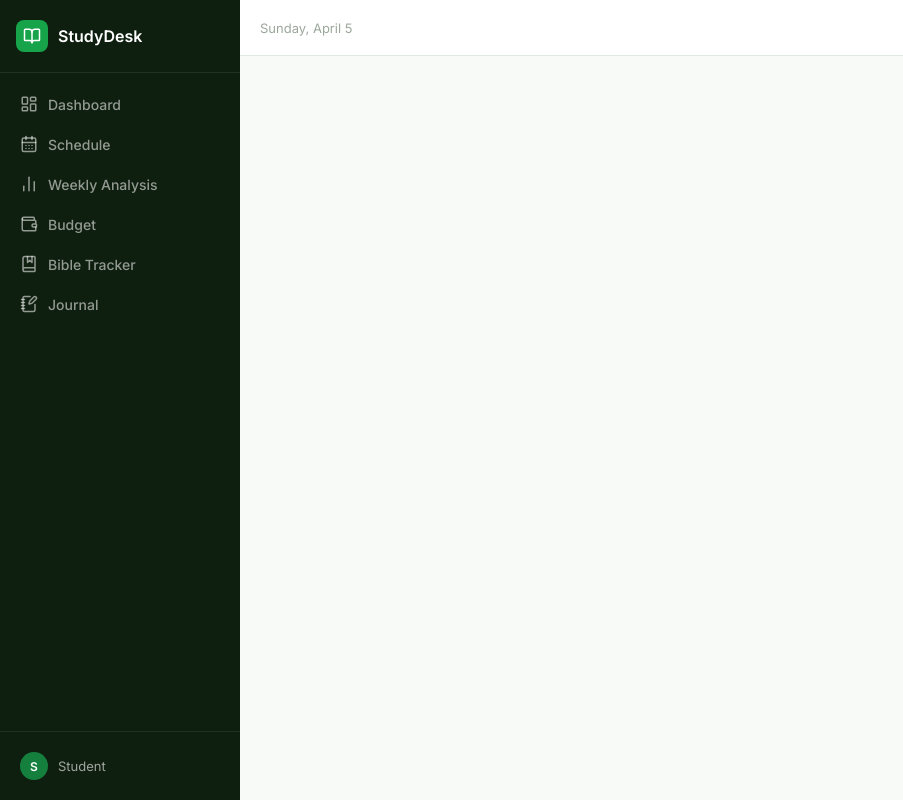
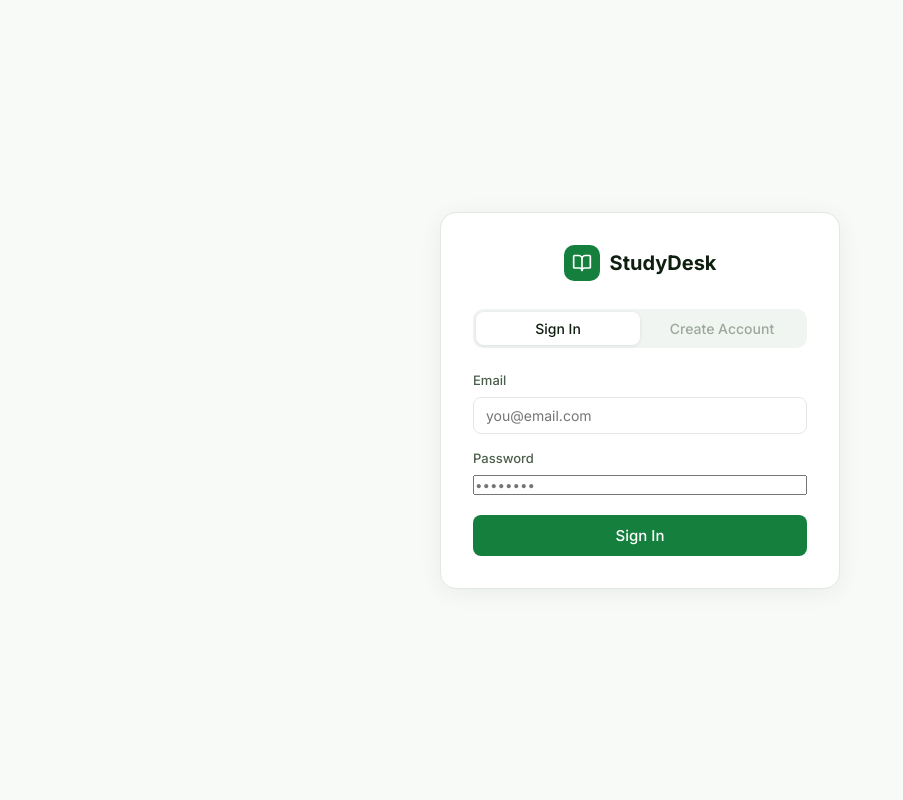
Before and after one commit to Samuelbereket123/personalized-dashboard, a Nuxt app: page /login in a window 1280 px wide. Shown: the whole page, without its empty margins (0-903 px from the left). Built offline with nearby package versions, Linux system fonts and the light colour scheme; no server answers.

Commit message:
feat: enable auth redirect

```diff
--- a/app/layouts/default.vue
+++ b/app/layouts/default.vue
@@ -27,9 +27,17 @@
       </nav>
 
       <div class="sidebar-footer">
+        <!-- Dark mode toggle -->
+        <button class="dark-toggle" @click="toggleDark">
+          <component :is="isDark ? Sun : Moon" :size="15" />
+          <span>{{ isDark ? 'Light mode' : 'Dark mode' }}</span>
+        </button>
         <div class="user-chip">
-          <div class="user-avatar">S</div>
-          <span>Student</span>
+          <div class="user-avatar">{{ userInitial }}</div>
+          <span class="user-name">{{ userName }}</span>
+          <button class="logout-btn" @click="logout" title="Sign out">
+            <LogOut :size="14" />
+          </button>
         </div>
       </div>
     </aside>
@@ -53,9 +61,12 @@
 </template>
 
 <script setup lang="ts">
-import { BookOpen, LayoutDashboard, CalendarDays, BarChart2, Wallet, Menu, BookMarked, NotebookPen } from 'lucide-vue-next'
+import { BookOpen, LayoutDashboard, CalendarDays, BarChart2, Wallet, Menu, BookMarked, NotebookPen, Moon, Sun, LogOut } from 'lucide-vue-next'
 
+const supabase = useSupabaseClient()
+const user = useSupabaseUser()
 const sidebarOpen = ref(false)
+const isDark = ref(false)
 
 const navItems = [
   { to: '/', label: 'Dashboard', icon: LayoutDashboard },
@@ -68,6 +79,34 @@ const navItems = [
 
 const today = computed(() => {
   return new Date().toLocaleDateString('en-US', { weekday: 'long', month: 'long', day: 'numeric' })
+})
+
+function toggleDark() {
+  isDark.value = !isDark.value
+  document.documentElement.classList.toggle('dark', isDark.value)
+  localStorage.setItem('theme', isDark.value ? 'dark' : 'light')
+}
+
+async function logout() {
+  await supabase.auth.signOut()
+  navigateTo('/login')
+}
+
+const userInitial = computed(() => {
+  const name = user.value?.user_metadata?.full_name || user.value?.email || 'S'
+  return name.charAt(0).toUpperCase()
+})
+
+const userName = computed(() => {
+  return user.value?.user_metadata?.full_name || user.value?.email?.split('@')[0] || 'Student'
+})
+
+onMounted(() => {
+  const saved = localStorage.getItem('theme')
+  if (saved === 'dark') {
+    isDark.value = true
+    document.documentElement.classList.add('dark')
+  }
 })
 </script>
 
@@ -152,6 +191,30 @@ const today = computed(() => {
 .sidebar-footer {
   padding: 12px 8px;
   border-top: 1px solid rgba(255,255,255,0.08);
+  display: flex;
+  flex-direction: column;
+  gap: 4px;
+}
+
+.dark-toggle {
+  display: flex;
+  align-items: center;
+  gap: 10px;
+  padding: 9px 12px;
+  border-radius: 8px;
+  color: rgba(255,255,255,0.55);
+  font-size: 13px;
+  font-weight: 500;
+  background: none;
+  border: none;
+  cursor: pointer;
+  width: 100%;
+  transition: all 0.15s;
+}
+
+.dark-toggle:hover {
+  background: rgba(255,255,255,0.07);
+  color: rgba(255,255,255,0.85);
 }
 
 .user-chip {
@@ -162,6 +225,29 @@ const today = computed(() => {
   border-radius: 8px;
   color: rgba(255,255,255,0.6);
   font-size: 13px;
+}
+
+.user-name {
+  flex: 1;
+  white-space: nowrap;
+  overflow: hidden;
+  text-overflow: ellipsis;
+}
+
+.logout-btn {
+  background: none;
+  border: none;
+  color: rgba(255,255,255,0.4);
+  cursor: pointer;
+  padding: 2px;
+  display: flex;
+  align-items: center;
+  border-radius: 4px;
+  transition: color 0.15s;
+}
+
+.logout-btn:hover {
+  color: rgba(255,255,255,0.8);
 }
 
 .user-avatar {
--- a/app/pages/bible.vue
+++ b/app/pages/bible.vue
@@ -216,7 +216,7 @@ async function toggleChapter(book: string, ch: number) {
     newSet.add(k)
     const today = new Date().toISOString().split('T')[0] as string
     readDates.value[k] = today
-    await (supabase as any).from('bible_progress').upsert({ book, chapter: ch, read_at: today }, { onConflict: 'book,chapter' })
+    await (supabase as any).from('bible_progress').upsert({ book, chapter: ch, read_at: today, user_id: useSupabaseUser().value?.id }, { onConflict: 'book,chapter' })
   }
   readChapters.value = newSet
 }
--- a/app/pages/budget.vue
+++ b/app/pages/budget.vue
@@ -387,7 +387,7 @@ async function saveEntry() {
       if (idx !== -1) entries.value[idx] = { ...editingEntry.value, ...form.value }
     }
   } else {
-    const { data, error } = await supabase.from('budget_entries').insert(form.value).select().single()
+    const { data, error } = await supabase.from('budget_entries').insert({ ...form.value, user_id: useSupabaseUser().value?.id }).select().single()
     if (!error && data) entries.value.push(data)
   }
   saving.value = false
--- /dev/null
+++ b/app/pages/confirm.vue
@@ -0,0 +1,44 @@
+<template>
+  <div class="auth-shell">
+    <div class="auth-card">
+      <div class="logo-icon" style="margin: 0 auto 16px;">
+        <BookOpen :size="20" />
+      </div>
+      <p style="text-align:center; font-size:14px; color:var(--text-muted);">Confirming your account...</p>
+    </div>
+  </div>
+</template>
+
+<script setup lang="ts">
+import { BookOpen } from 'lucide-vue-next'
+definePageMeta({ layout: false })
+const router = useRouter()
+onMounted(() => setTimeout(() => router.push('/'), 1500))
+</script>
+
+<style scoped>
+.auth-shell {
+  min-height: 100vh;
+  background: var(--off-white);
+  display: flex;
+  align-items: center;
+  justify-content: center;
+}
+.auth-card {
+  background: var(--white);
+  border: 1px solid var(--border);
+  border-radius: 16px;
+  padding: 40px 32px;
+  text-align: center;
+}
+.logo-icon {
+  width: 44px;
+  height: 44px;
+  background: var(--green-700);
+  border-radius: 12px;
+  display: flex;
+  align-items: center;
+  justify-content: center;
+  color: white;
+}
+</style>
--- a/app/pages/journal.vue
+++ b/app/pages/journal.vue
@@ -193,7 +193,7 @@ async function saveEntry() {
   } else {
     const { data, error } = await (supabase as any)
       .from('journal_entries')
-      .insert(form.value)
+      .insert({ ...form.value, user_id: useSupabaseUser().value?.id })
       .select()
       .single()
     if (!error && data) {
--- /dev/null
+++ b/app/pages/login.vue
@@ -0,0 +1,184 @@
+<template>
+  <div class="auth-shell">
+    <div class="auth-card">
+      <div class="auth-logo">
+        <div class="logo-icon">
+          <BookOpen :size="20" />
+        </div>
+        <span class="logo-text">StudyDesk</span>
+      </div>
+
+      <div class="auth-tabs">
+        <button :class="['auth-tab', { active: mode === 'login' }]" @click="mode = 'login'">Sign In</button>
+        <button :class="['auth-tab', { active: mode === 'signup' }]" @click="mode = 'signup'">Create Account</button>
+      </div>
+
+      <form @submit.prevent="submit" class="auth-form">
+        <div v-if="mode === 'signup'" class="form-group">
+          <label>Full Name</label>
+          <input v-model="name" type="text" placeholder="Samuel Bereket" required />
+        </div>
+        <div class="form-group">
+          <label>Email</label>
+          <input v-model="email" type="email" placeholder="you@email.com" required />
+        </div>
+        <div class="form-group">
+          <label>Password</label>
+          <input v-model="password" type="password" placeholder="••••••••" required minlength="6" />
+        </div>
+
+        <div v-if="error" class="auth-error">{{ error }}</div>
+        <div v-if="success" class="auth-success">{{ success }}</div>
+
+        <button type="submit" class="btn btn-primary auth-btn" :disabled="loading">
+          {{ loading ? 'Please wait...' : mode === 'login' ? 'Sign In' : 'Create Account' }}
+        </button>
+      </form>
+    </div>
+  </div>
+</template>
+
+<script setup lang="ts">
+import { BookOpen } from 'lucide-vue-next'
+
+definePageMeta({ layout: false })
+
+const supabase = useSupabaseClient()
+const router = useRouter()
+
+const mode = ref<'login' | 'signup'>('login')
+const email = ref('')
+const password = ref('')
+const name = ref('')
+const loading = ref(false)
+const error = ref('')
+const success = ref('')
+
+async function submit() {
+  loading.value = true
+  error.value = ''
+  success.value = ''
+
+  if (mode.value === 'signup') {
+    const { error: err } = await supabase.auth.signUp({
+      email: email.value,
+      password: password.value,
+      options: { data: { full_name: name.value } }
+    })
+    if (err) { error.value = err.message }
+    else { success.value = 'Account created! Check your email to confirm, then sign in.' }
+  } else {
+    const { error: err } = await supabase.auth.signInWithPassword({
+      email: email.value,
+      password: password.value,
+    })
+    if (err) { error.value = err.message }
+    else { router.push('/') }
+  }
+
+  loading.value = false
+}
+</script>
+
+<style scoped>
+.auth-shell {
+  min-height: 100vh;
+  background: var(--off-white);
+  display: flex;
+  align-items: center;
+  justify-content: center;
+  padding: 20px;
+}
+
+.auth-card {
+  background: var(--white);
+  border: 1px solid var(--border);
+  border-radius: 16px;
+  padding: 32px;
+  width: 100%;
+  max-width: 400px;
+  box-shadow: 0 4px 24px rgba(0,0,0,0.06);
+}
+
+.auth-logo {
+  display: flex;
+  align-items: center;
+  gap: 10px;
+  margin-bottom: 28px;
+  justify-content: center;
+}
+
+.logo-icon {
+  width: 36px;
+  height: 36px;
+  background: var(--green-700);
+  border-radius: 10px;
+  display: flex;
+  align-items: center;
+  justify-content: center;
+  color: white;
+}
+
+.logo-text {
+  font-size: 20px;
+  font-weight: 700;
+  color: var(--text-primary);
+}
+
+.auth-tabs {
+  display: flex;
+  background: var(--gray-100);
+  border-radius: 10px;
+  padding: 3px;
+  margin-bottom: 24px;
+}
+
+.auth-tab {
+  flex: 1;
+  padding: 8px;
+  border-radius: 8px;
+  font-size: 14px;
+  font-weight: 500;
+  border: none;
+  background: transparent;
+  color: var(--text-muted);
+  cursor: pointer;
+  transition: all 0.15s;
+}
+
+.auth-tab.active {
+  background: var(--white);
+  color: var(--text-primary);
+  box-shadow: 0 1px 4px rgba(0,0,0,0.08);
+}
+
+.auth-form {
+  display: flex;
+  flex-direction: column;
+  gap: 16px;
+}
+
+.auth-btn {
+  width: 100%;
+  justify-content: center;
+  padding: 11px;
+  font-size: 15px;
+  margin-top: 4px;
+}
+
+.auth-error {
+  background: #fef2f2;
+  color: #dc2626;
+  padding: 10px 14px;
+  border-radius: 8px;
+  font-size: 13px;
+}
+
+.auth-success {
+  background: var(--green-50);
+  color: var(--green-700);
+  padding: 10px 14px;
+  border-radius: 8px;
+  font-size: 13px;
+}
+</style>
--- a/app/pages/schedule.vue
+++ b/app/pages/schedule.vue
@@ -369,7 +369,7 @@ async function saveSession() {
       if (idx !== -1) sessions.value[idx] = { ...editingSession.value, ...form.value }
     }
   } else {
-    const { data, error } = await supabase.from('study_sessions').insert(form.value).select().single()
+    const { data, error } = await supabase.from('study_sessions').insert({ ...form.value, user_id: useSupabaseUser().value?.id }).select().single()
     if (!error && data) sessions.value.push(data)
   }
   saving.value = false
--- a/nuxt.config.ts
+++ b/nuxt.config.ts
@@ -3,7 +3,12 @@ export default defineNuxtConfig({
   devtools: { enabled: true },
   modules: ['@nuxtjs/supabase'],
   supabase: {
-    redirect: false,
+    redirect: true,
+    redirectOptions: {
+      login: '/login',
+      callback: '/confirm',
+      exclude: ['/login'],
+    },
     url: process.env.SUPABASE_URL,
     key: process.env.SUPABASE_KEY,
   },
```
Also changed, not shown: app/assets/css/main.css (+33 -5 lines).
